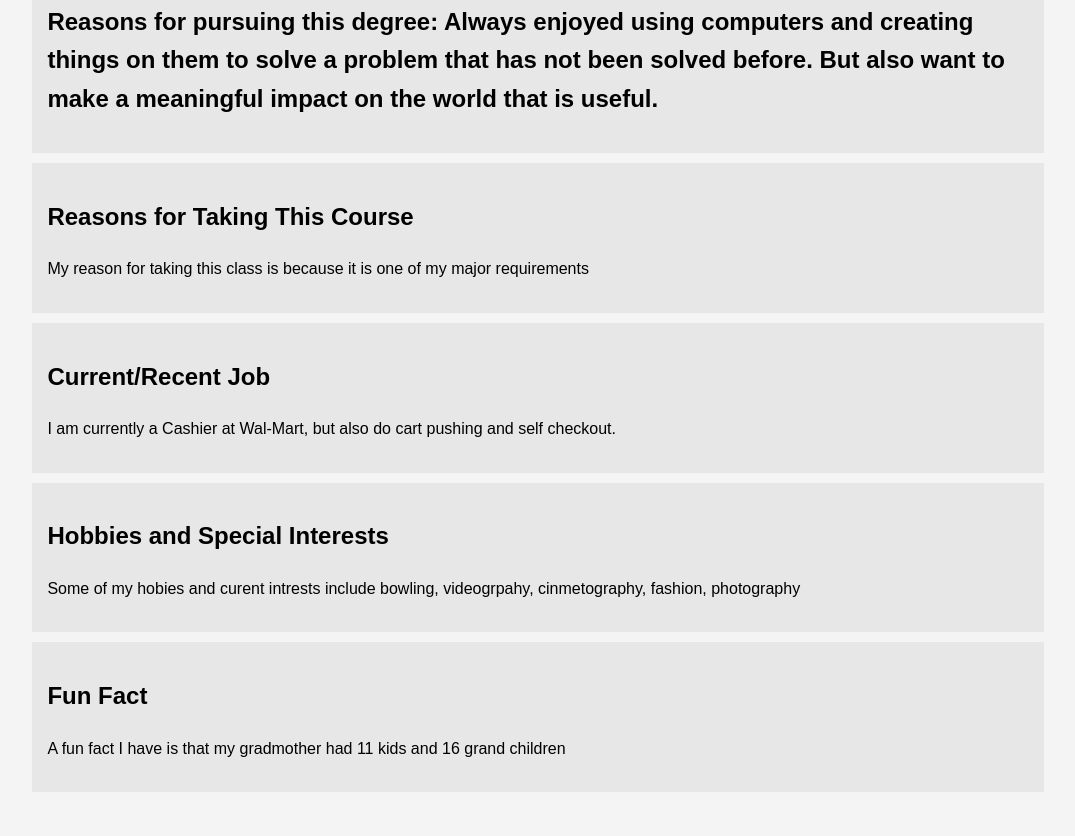
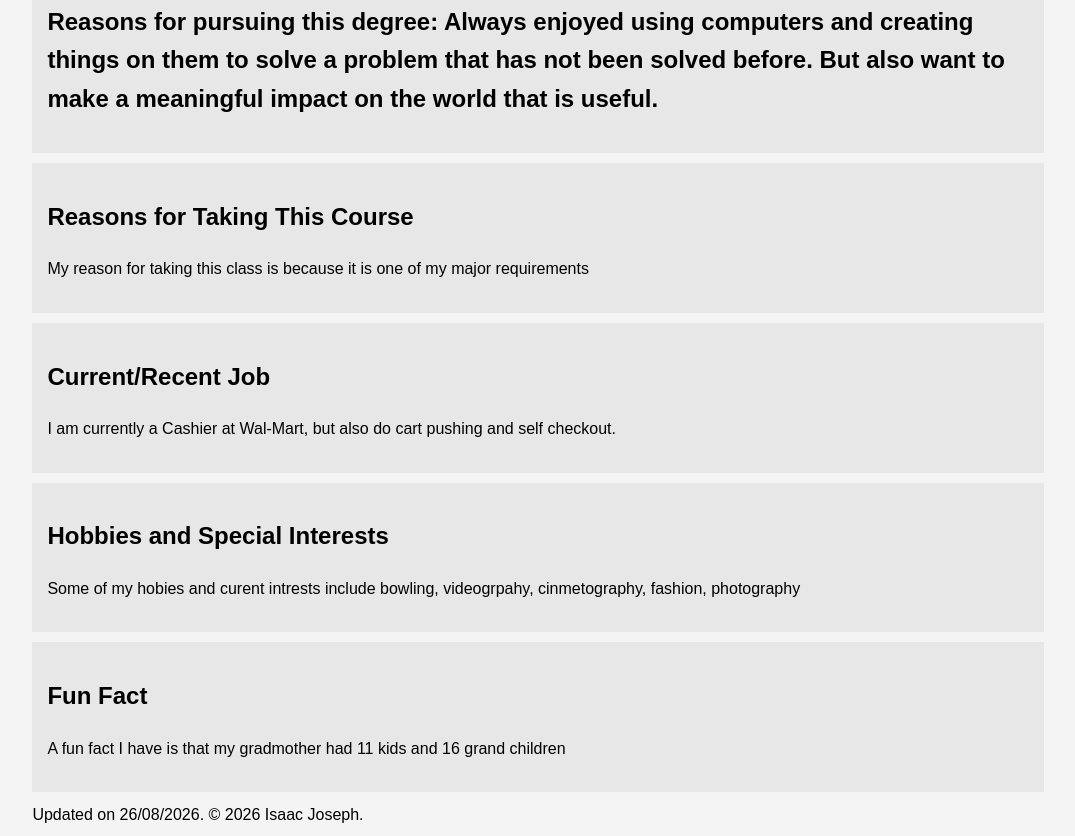
Before and after one commit to isaac-joseph/me, a plain HTML site: page index.html in a window 1280 px wide. Shown: the part 299-1135 px from the top of the page, without its empty margins (102-1177 px from the left). Before the commit the page ends 1109 px from the top, so only its background shows below. Drawn offline with Linux system fonts and the light colour scheme.

Commit message:
Update index.html

```diff
--- a/index.html
+++ b/index.html
@@ -61,6 +61,10 @@
             <h2>Fun Fact</h2>
             <p>A fun fact I have is that my gradmother had 11 kids and 16 grand children</p>
         </section>
+
+		<footer>
+  Updated on 26/08/2026. © 2026 Isaac Joseph.
+</footer>
     </div>
 </body>
 </html>
```
